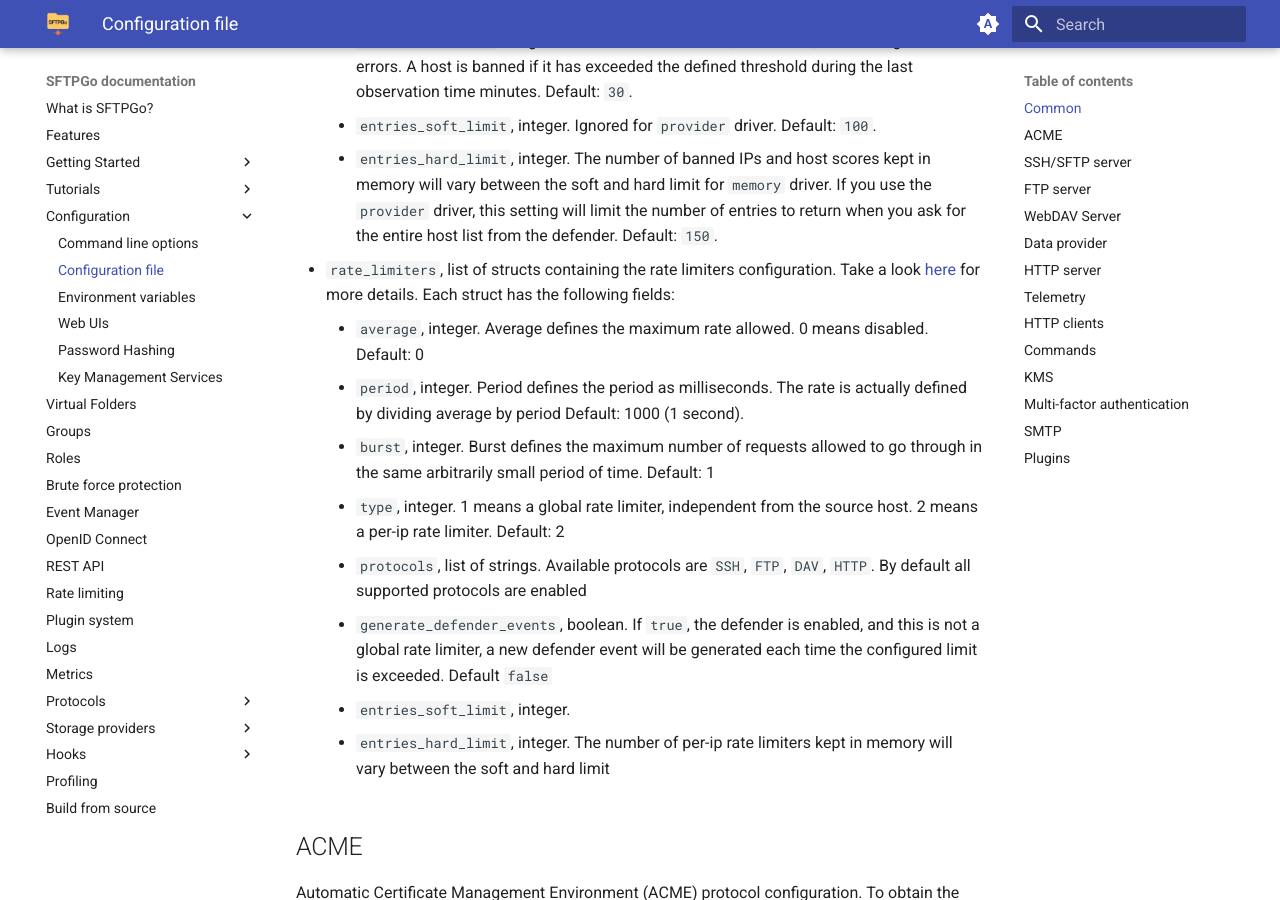
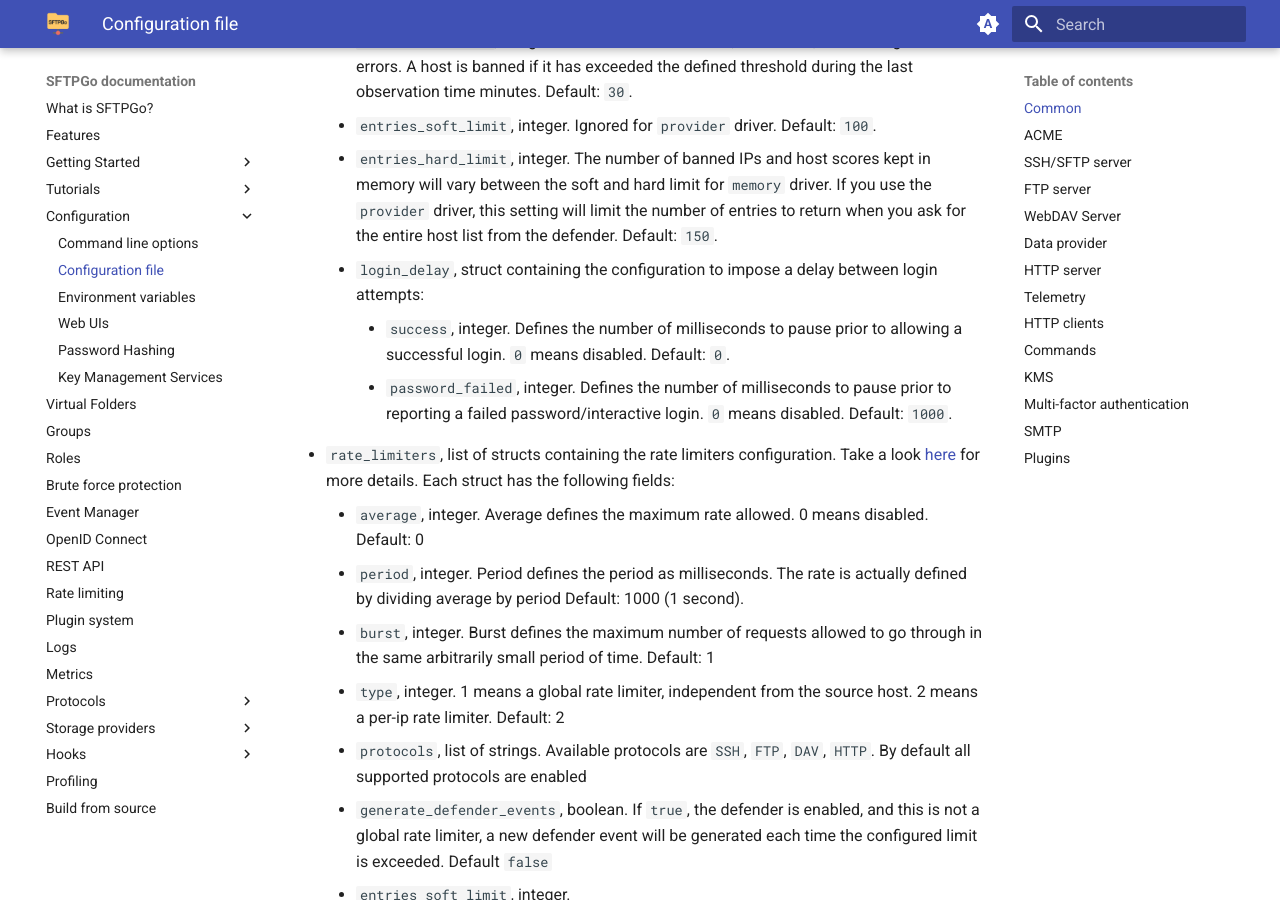
Before and after one commit to sftpgo/docs, an MkDocs documentation site: the page built from docs/config-file.md, in a window 1280 px wide and 900 px high, scrolled down 3869 px. Built offline with MkDocs 1.6.1 and Material for MkDocs 9.7.7, drawn with Linux system fonts in a browser that asks for light colours; emoji names are drawn with the system emoji font; the version menu is left out.

Commit message:
add docs for delay between login attempts
Signed-off-by: Nicola Murino <nicola.murino@gmail.com>

```diff
--- a/docs/config-file.md
+++ b/docs/config-file.md
@@ -49,6 +49,9 @@ Supported configuration parameters for the `common` section:
   - `observation_time`, integer. Defines the time window, in minutes, for tracking client errors. A host is banned if it has exceeded the defined threshold during the last observation time minutes. Default: `30`.
   - `entries_soft_limit`, integer. Ignored for `provider` driver. Default: `100`.
   - `entries_hard_limit`, integer. The number of banned IPs and host scores kept in memory will vary between the soft and hard limit for `memory` driver. If you use the `provider` driver, this setting will limit the number of entries to return when you ask for the entire host list from the defender. Default: `150`.
+  - `login_delay`, struct containing the configuration to impose a delay between login attempts:
+    - `success`, integer. Defines the number of milliseconds to pause prior to allowing a successful login. `0` means disabled. Default: `0`.
+    - `password_failed`, integer. Defines the number of milliseconds to pause prior to reporting a failed password/interactive login. `0` means disabled. Default: `1000`.
 - `rate_limiters`, list of structs containing the rate limiters configuration. Take a look [here](rate-limiting.md) for more details. Each struct has the following fields:
   - `average`, integer. Average defines the maximum rate allowed. 0 means disabled. Default: 0
   - `period`, integer. Period defines the period as milliseconds. The rate is actually defined by dividing average by period Default: 1000 (1 second).
```
Also changed, not shown: docs/defender.md (+3 -1 lines).
